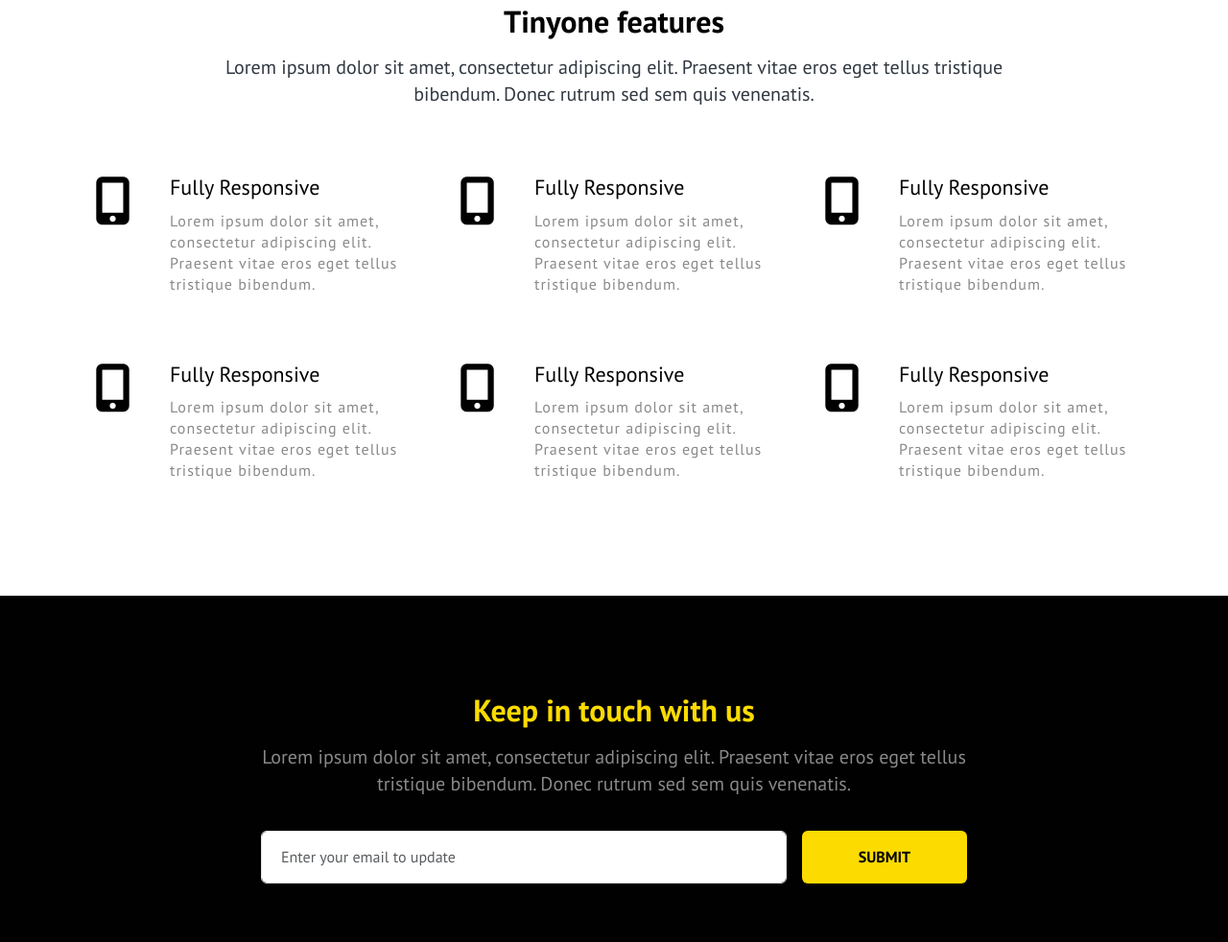
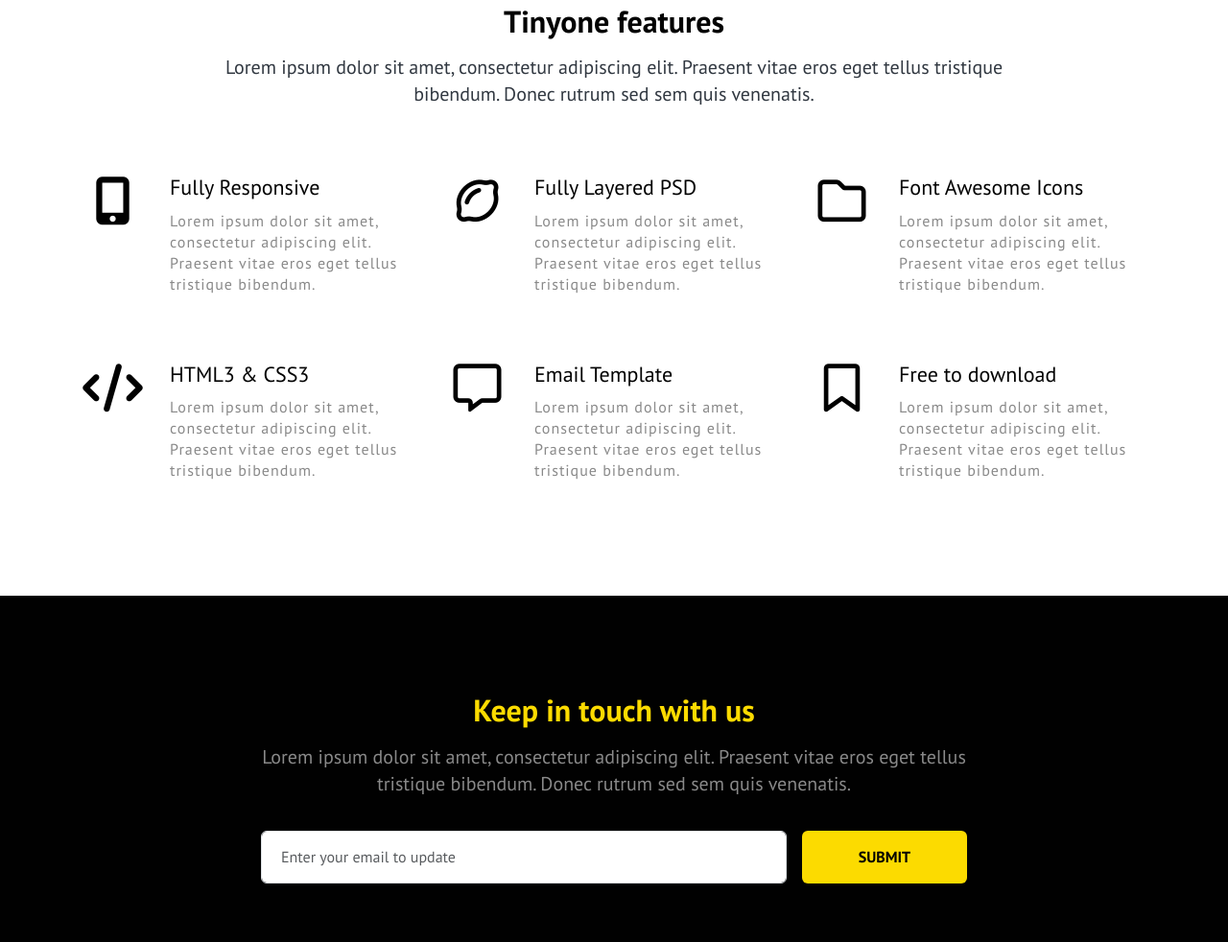
Before and after one commit to jerinluna/tinyone-1, a plain HTML site: page index.html in a window 1280 px wide. Shown: the part 776-1758 px from the top of the page at 96% size. Drawn offline with Linux system fonts and the light colour scheme.

Commit message:
Add files via upload

```diff
--- a/index.html
+++ b/index.html
@@ -217,13 +217,12 @@
 	 						<div class="row">
 	 						<div class="col-lg-3 col-md-3">
 	 							<div class="f_icon text-center">
-	 								<i class="fa-solid fa-mobile-screen-button"></i>
-
+	 								<i class="fa-regular fa-lemon"></i>
 	 							</div>
 	 						</div>
 	 						<div class="col-lg-9 col-md-9">
 	 							<div class="f_text">
-	 								<h2>Fully Responsive</h2>
+	 								<h2>Fully Layered PSD</h2>
 	 								<p class="m-0">Lorem ipsum dolor sit amet, consectetur adipiscing elit. Praesent vitae eros eget tellus tristique bibendum.</p>
 
 	 							</div>
@@ -237,13 +236,13 @@
 	 						<div class="row">
 	 						<div class="col-lg-3 col-md-3">
 	 							<div class="f_icon text-center">
-	 								<i class="fa-solid fa-mobile-screen-button"></i>
+	 								<i class="fa-regular fa-folder"></i>
 
 	 							</div>
 	 						</div>
 	 						<div class="col-lg-9 col-md-9">
 	 							<div class="f_text">
-	 								<h2>Fully Responsive</h2>
+	 								<h2>Font Awesome Icons</h2>
 	 								<p class="m-0">Lorem ipsum dolor sit amet, consectetur adipiscing elit. Praesent vitae eros eget tellus tristique bibendum.</p>
 
 	 							</div>
@@ -257,13 +256,13 @@
 	 						<div class="row">
 	 						<div class="col-lg-3 col-md-3">
 	 							<div class="f_icon text-center">
-	 								<i class="fa-solid fa-mobile-screen-button"></i>
+	 								<i class="fa-solid fa-code"></i>
 
 	 							</div>
 	 						</div>
 	 						<div class="col-lg-9 col-md-9">
 	 							<div class="f_text">
-	 								<h2>Fully Responsive</h2>
+	 								<h2>HTML3 & CSS3 </h2>
 	 								<p class="m-0">Lorem ipsum dolor sit amet, consectetur adipiscing elit. Praesent vitae eros eget tellus tristique bibendum.</p>
 
 	 							</div>
@@ -277,13 +276,12 @@
 	 						<div class="row">
 	 						<div class="col-lg-3 col-md-3">
 	 							<div class="f_icon text-center">
-	 								<i class="fa-solid fa-mobile-screen-button"></i>
-
+	 								<i class="fa-regular fa-message"></i>
 	 							</div>
 	 						</div>
 	 						<div class="col-lg-9 col-md-9">
 	 							<div class="f_text">
-	 								<h2>Fully Responsive</h2>
+	 								<h2>Email Template</h2>
 	 								<p class="m-0">Lorem ipsum dolor sit amet, consectetur adipiscing elit. Praesent vitae eros eget tellus tristique bibendum.</p>
 
 	 							</div>
@@ -297,13 +295,13 @@
 	 						<div class="row">
 	 						<div class="col-lg-3 col-md-3">
 	 							<div class="f_icon text-center">
-	 								<i class="fa-solid fa-mobile-screen-button"></i>
+	 								<i class="fa-regular fa-bookmark"></i>
 
 	 							</div>
 	 						</div>
 	 						<div class="col-lg-9 col-md-9">
 	 							<div class="f_text">
-	 								<h2>Fully Responsive</h2>
+	 								<h2>Free to download</h2>
 	 								<p class="m-0">Lorem ipsum dolor sit amet, consectetur adipiscing elit. Praesent vitae eros eget tellus tristique bibendum.</p>
 
 	 							</div>
```
